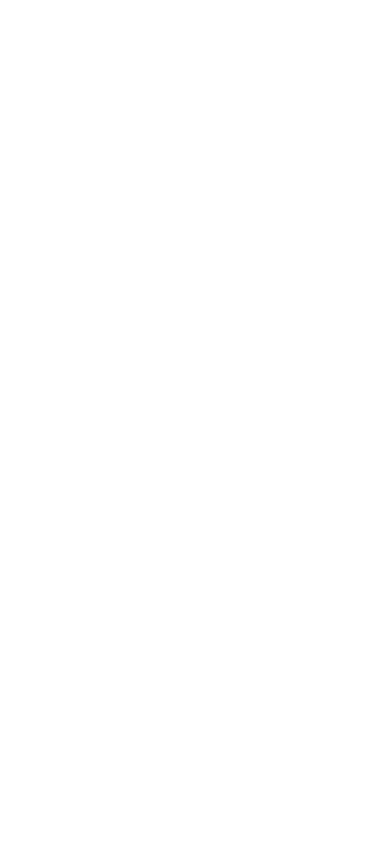
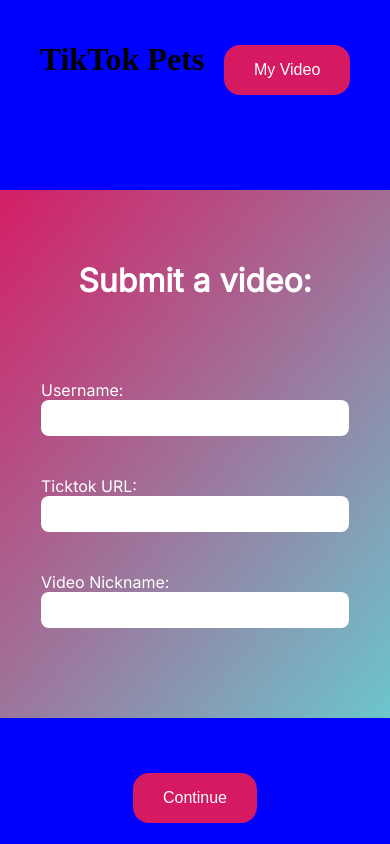
Before and after one commit to Apolloscar/ecs162_TikTok, a plain HTML site: page public/Assignment2.html in a window 390 px wide. Drawn offline with Linux system fonts and the light colour scheme; a web font is replaced by a local one.

Commit message:
desktop and tablet seem fine

```diff
--- a/index.js
+++ b/index.js
@@ -33,3 +33,5 @@
 const listener = app.listen(3000, function() {
   console.log("The static server is listening on port " + listener.address().port);
 });
+
+app.use(function(req, res){ res.status(404); res.type('txt'); res.send('404 - File '+req.url+' not found'); });
--- a/public/Assignment2.html
+++ b/public/Assignment2.html
@@ -7,8 +7,38 @@
   <meta charset="utf-8" />
   <meta name="viewport" content="width=device-width, initial-scale=1.0">
   <link rel="stylesheet" type="text/css" href="Assignment2Design.css">
+  <link href='https://fonts.googleapis.com/css?family=Boogaloo' rel='stylesheet'>
+  <link href='https://fonts.googleapis.com/css?family=Inter' rel='stylesheet'>
 </head>
 
 <body>
+  <div id = "upper">
+
+    <h1 id = "name">TikTok Pets</h1>
+    <button type="button" class = "button" id = "video">My Video</button>
+  </div>
+
+  <div id = "background">
+    <div id = "contents">
+      <h1 id ="id_title">Submit a video:</h1>
+
+      <label for="username">Username:</label>
+      <input type="text" id = "username" name = "username" class= "textbubble"><br><br>
+
+      <label for="url">Ticktok URL:</label>
+      <input type="text" id = "url" name = "url" class= "textbubble"><br><br>
+
+      <label for="nick">Video Nickname:</label>
+      <input type="text" id = "nick" name = "nick" class= "textbubble"><br><br>
+    </div>
+
+
+  </div>
+
+  <div class = "buttonbox">
+    <button type="button" class = "button" id = "continue">Continue</button>
+  </div>
+
+
 
 </body>
--- a/public/Assignment2Design.css
+++ b/public/Assignment2Design.css
@@ -0,0 +1,144 @@
+body
+{
+    margin: 20px;
+    margin-left: 100px;
+    margin-right: 100px;
+    font-family: 'Inter';
+}
+
+
+#name
+{
+    display: flex;
+
+    font-size: 48px;
+    font-family: 'Boogaloo';
+    width: 48%;
+
+
+}
+
+.button
+{
+    border: none;
+    color: white;
+    padding: 10px 30px;
+    margin-top: 25px;
+    text-align: center;
+    text-decoration: none;
+
+
+
+    border-radius: 16px;
+    background-color: rgb(238, 29, 82,.9);
+    font-size: 20px;
+    height: 50px;
+}
+
+
+
+#upper
+{
+    display: flex;
+
+    justify-content: end;
+}
+
+#background
+{
+    display: flex;
+    flex-direction: column;
+
+    align-items: center;
+
+    margin-top: 90px;
+
+}
+
+#contents
+{
+    display: flex;
+    flex-direction: column;
+
+    color: white;
+    border-radius: 16px;
+    padding: 50px 100px;
+    background-image: linear-gradient(to bottom right, rgb(238, 29, 82,.9) , rgba(105, 201, 208));
+}
+
+#id_title
+{
+    margin-bottom: 80px;
+    display: flex;
+    justify-content: center;
+}
+
+.textbubble
+{
+    border-radius: 8px;
+    border-color: transparent;
+    height: 30px;
+    width: 300px;
+}
+
+
+.buttonbox
+{
+    display: flex;
+    width: 100%;
+
+    justify-content: center;
+    margin-top: 30px;
+}
+
+label
+{
+    font-size: 16px;
+}
+
+@media(max-width: 900px)
+{
+    body
+    {
+        background-color: green;
+        margin-left: 20px;
+        margin-right: 20px;
+    }
+
+    #name
+    {
+        width: auto;
+    }
+
+    #upper
+    {
+        display: flex;
+
+        justify-content: space-evenly;
+
+    }
+
+    #contents
+    {
+        padding: 50px 60px;
+    }
+}
+
+@media(max-width: 480px)
+{
+    body
+    {
+        background-color: blue;
+    }
+
+    #name
+    {
+        font-size: 32px;
+    }
+
+    .button
+    {
+        font-size: 16px;
+    }
+
+}
```
